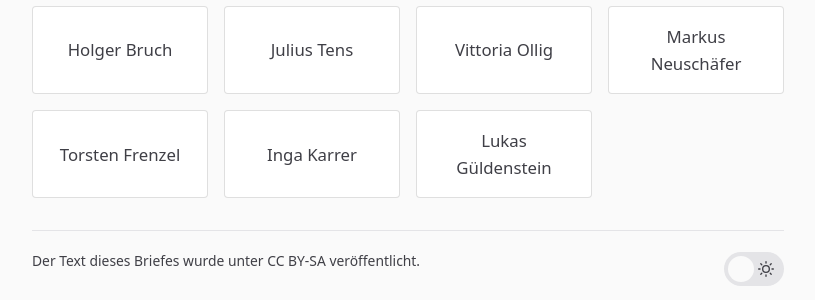
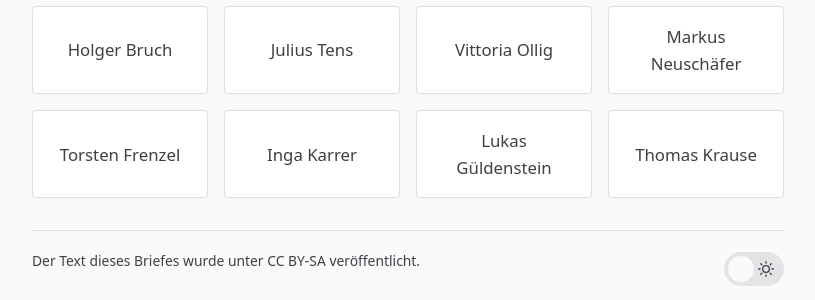
Before and after one commit to itrich/vsh-bleibt, a Jekyll site: the page built from OFFENERBRIEF.md, in a window 1280 px wide and 900 px high, scrolled down 5561 px. Shown: the part 594-894 px from the top of the window, without its empty margins (232-1047 px from the left). Built offline with Jekyll 4.4.1, drawn with Linux system fonts in a browser that asks for light colours.

Commit message:
Update signees.yml

```diff
--- a/_data/signees.yml
+++ b/_data/signees.yml
@@ -45,3 +45,4 @@
 - name: Torsten Frenzel
 - name: Inga Karrer
 - name: Lukas Güldenstein
+- name: Thomas Krause
```
